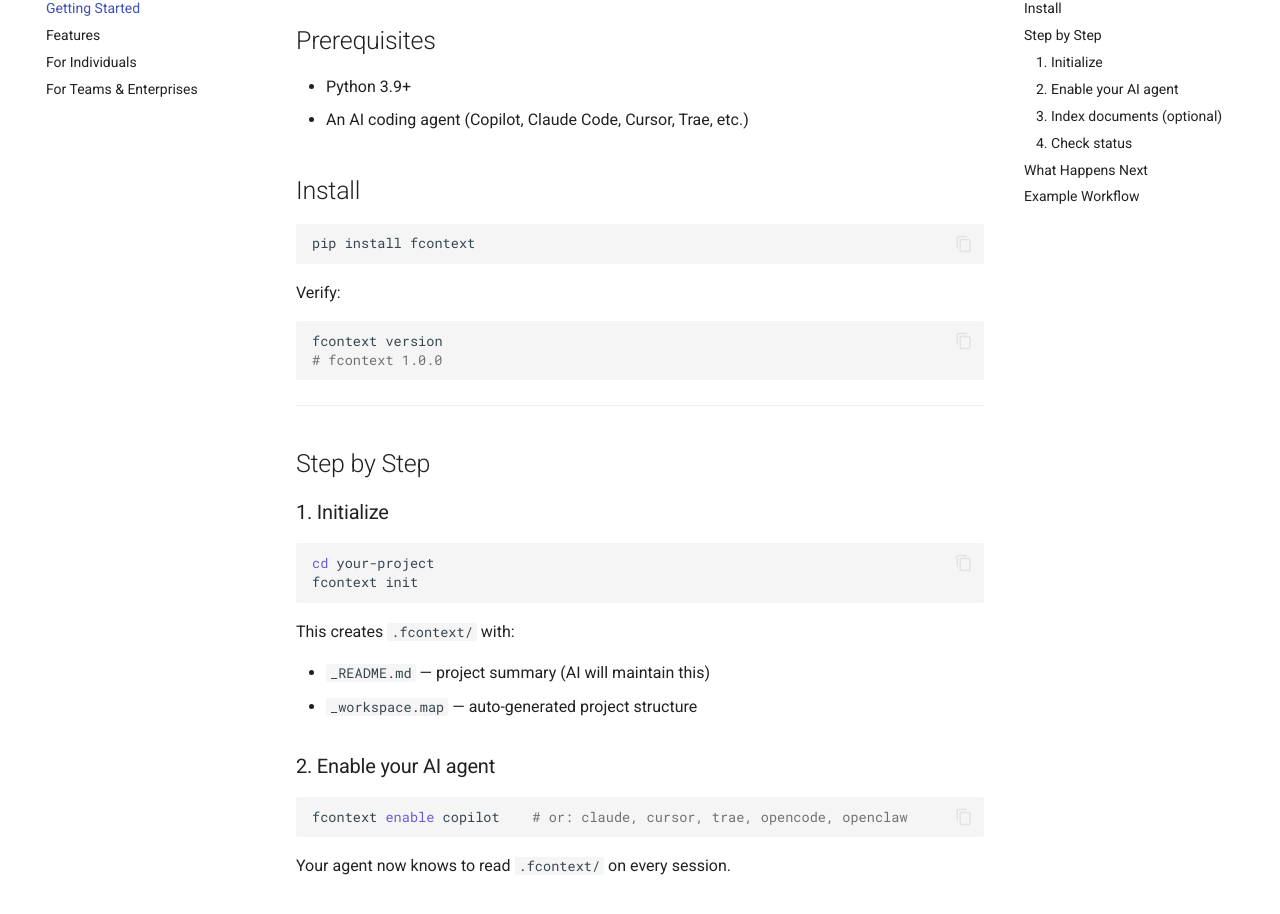
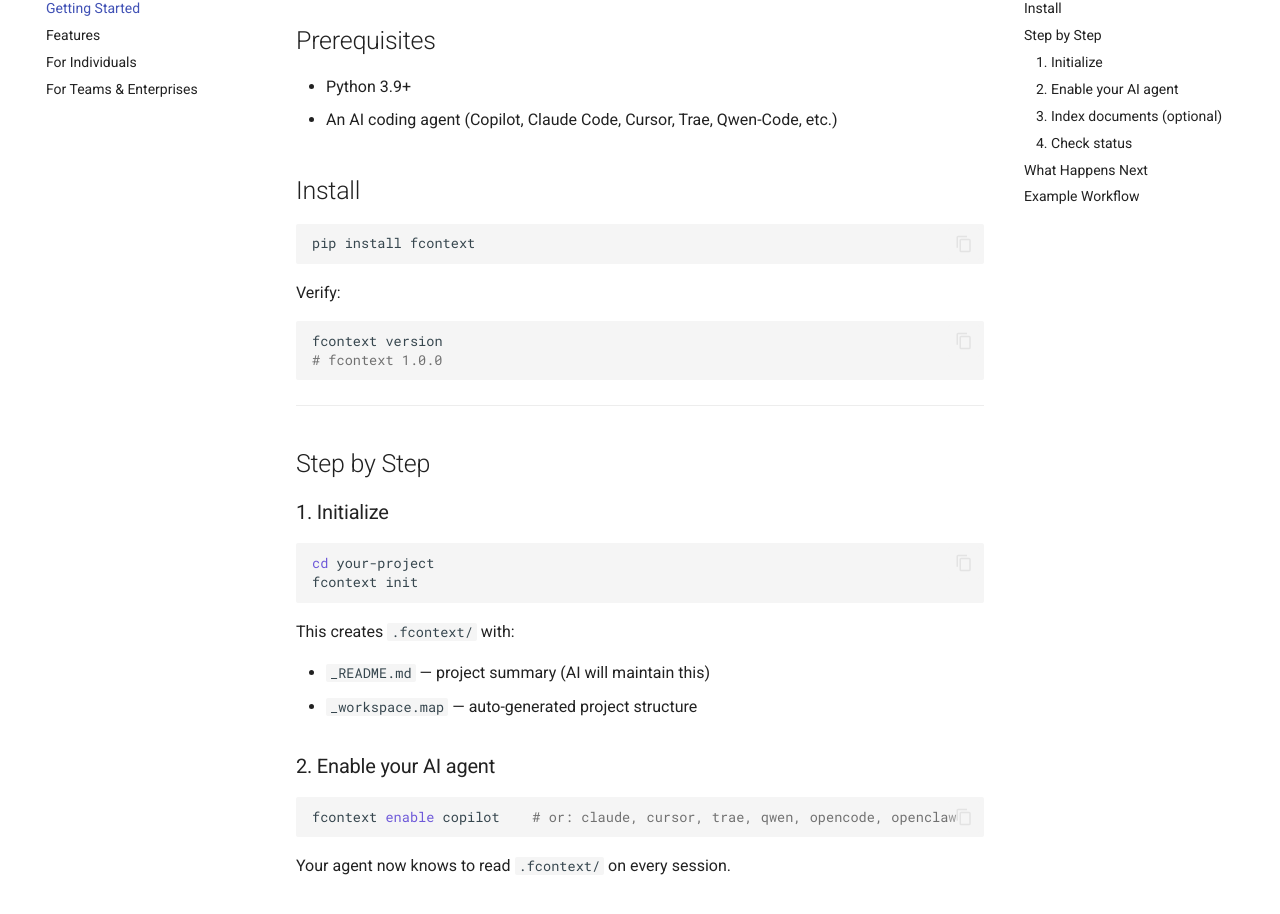
Before and after one commit to lijma/agent-skill-fcontext, an MkDocs documentation site: the page built from docs/getting-started.md, in a window 1280 px wide and 1400 px high. Shown: the part 205-1119 px from the top of the window. Built offline with MkDocs 1.6.1 and Material for MkDocs 9.7.7, drawn with Linux system fonts in a browser that asks for light colours; a script that is not in the unit is left out; comment, search, counter and statistics services are not loaded.

Commit message:
docs: add Qwen-Code to supported agents in docs

````diff
--- a/docs/getting-started.md
+++ b/docs/getting-started.md
@@ -3,7 +3,7 @@
 ## Prerequisites
 
 - Python 3.9+
-- An AI coding agent (Copilot, Claude Code, Cursor, Trae, etc.)
+- An AI coding agent (Copilot, Claude Code, Cursor, Trae, Qwen-Code, etc.)
 
 ## Install
 
@@ -37,7 +37,7 @@ This creates `.fcontext/` with:
 ### 2. Enable your AI agent
 
 ```bash
-fcontext enable copilot    # or: claude, cursor, trae, opencode, openclaw
+fcontext enable copilot    # or: claude, cursor, trae, qwen, opencode, openclaw
 ```
 
 Your agent now knows to read `.fcontext/` on every session.
````
Also changed, not shown: docs/commands.md (+1 -0 lines), docs/index.md (+2 -1 lines).
